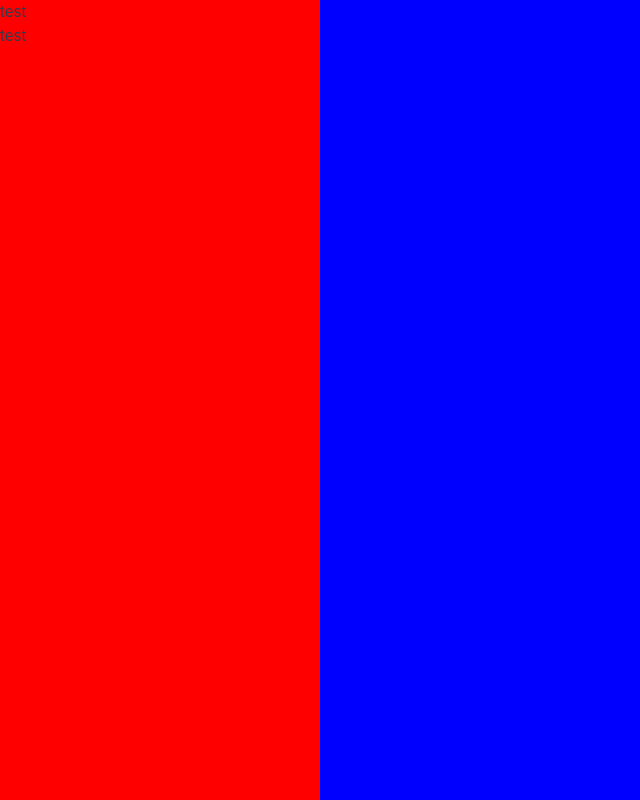
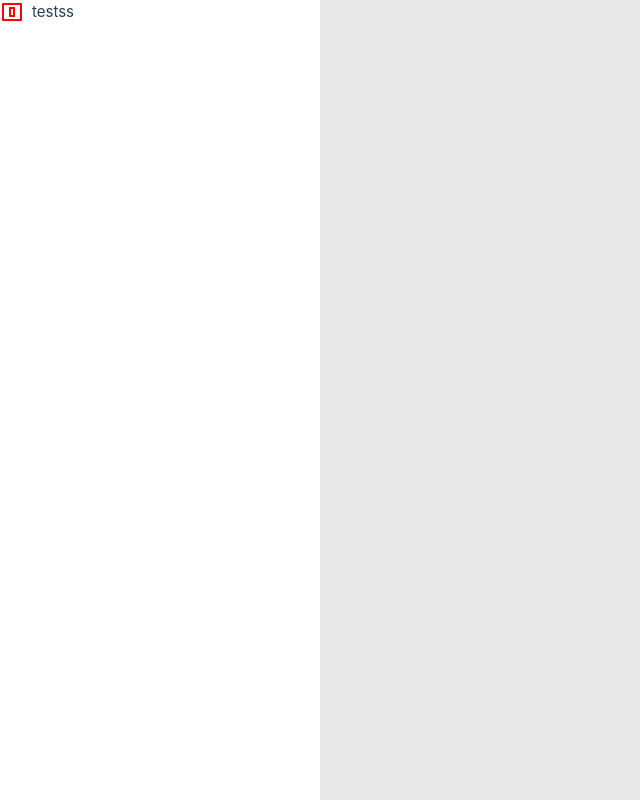
Before and after one commit to metaufiq/dnd-map, a Vue app: page / in a window 1280 px wide. Shown: the whole page, without its empty margins (0-640 px from the left). Built offline with nearby package versions, Linux system fonts and the light colour scheme.

Commit message:
fix bugs

```diff
--- /dev/null
+++ b/src/components/icons/IconDashboard.vue
@@ -0,0 +1,25 @@
+<script setup lang="ts">
+const props = defineProps({
+  size: String,
+  color: String
+})
+
+const color = props.color ?? 'red'
+const size = props.size ?? 24
+</script>
+<template>
+  <svg
+    viewBox="0 0 24 24"
+    fill="none"
+    xmlns="http://www.w3.org/2000/svg"
+    :width="size"
+    :height="size"
+  >
+    <path
+      fill-rule="evenodd"
+      clip-rule="evenodd"
+      d="M3 3C2.44772 3 2 3.44772 2 4V20C2 20.5523 2.44772 21 3 21H21C21.5523 21 22 20.5523 22 20V4C22 3.44772 21.5523 3 21 3H3ZM4 5H20V19H4V5ZM10 7C9.44772 7 9 7.44772 9 8V16C9 16.5523 9.44772 17 10 17H14C14.5523 17 15 16.5523 15 16V8C15 7.44772 14.5523 7 14 7H10ZM11 9H13V15H11V9Z"
+      :fill="color"
+    />
+  </svg>
+</template>
--- a/src/views/Dashboard/components/ContentBase.vue
+++ b/src/views/Dashboard/components/ContentBase.vue
@@ -5,6 +5,6 @@
 <style scoped>
 .content {
   flex: 3;
-  background-color: blue;
+  background-color: rgb(233, 231, 231);
 }
 </style>
--- a/src/views/Dashboard/components/Sidebar/SidebarBase.vue
+++ b/src/views/Dashboard/components/Sidebar/SidebarBase.vue
@@ -1,15 +1,16 @@
 <script setup lang="ts">
+import IconDashboard from '@/components/icons/IconDashboard.vue'
 import SidebarItem from './SidebarItem.vue'
 </script>
 <template>
   <nav class="sidebar">
-    <SidebarItem icon="test" text="test" />
+    <SidebarItem :icon="IconDashboard" text="testss" :icon-size="24" />
   </nav>
 </template>
 
 <style scoped>
 .sidebar {
   flex: 1;
-  background-color: red;
+  background-color: white;
 }
 </style>
--- a/src/views/Dashboard/components/Sidebar/SidebarItem.vue
+++ b/src/views/Dashboard/components/Sidebar/SidebarItem.vue
@@ -1,16 +1,23 @@
 <script setup lang="ts">
-const props = defineProps({
-  icon: String,
-  text: String
+const { iconSize } = defineProps({
+  text: String,
+  icon: Object,
+  iconSize: Number
 })
-const icon = props.icon
-const text = props.text
+
+console.log({ iconSize })
 </script>
 <template>
-  <div>
-    <div>{{ icon }}</div>
+  <div class="item-container">
+    <div><component :is="icon" :size="iconSize"></component></div>
     <div>{{ text }}</div>
   </div>
 </template>
 
-<style></style>
+<style>
+.item-container {
+  display: flex;
+  flex-direction: row;
+  gap: 8px;
+}
+</style>
```
